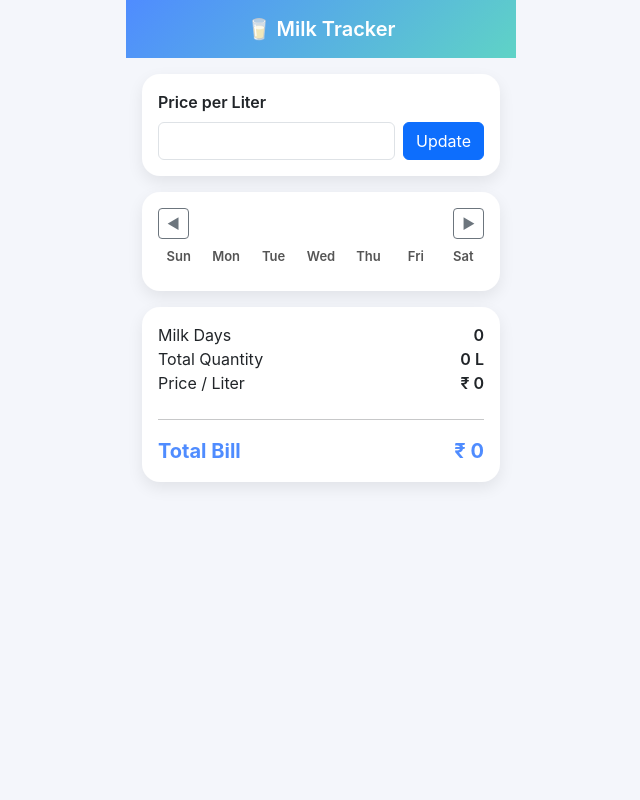
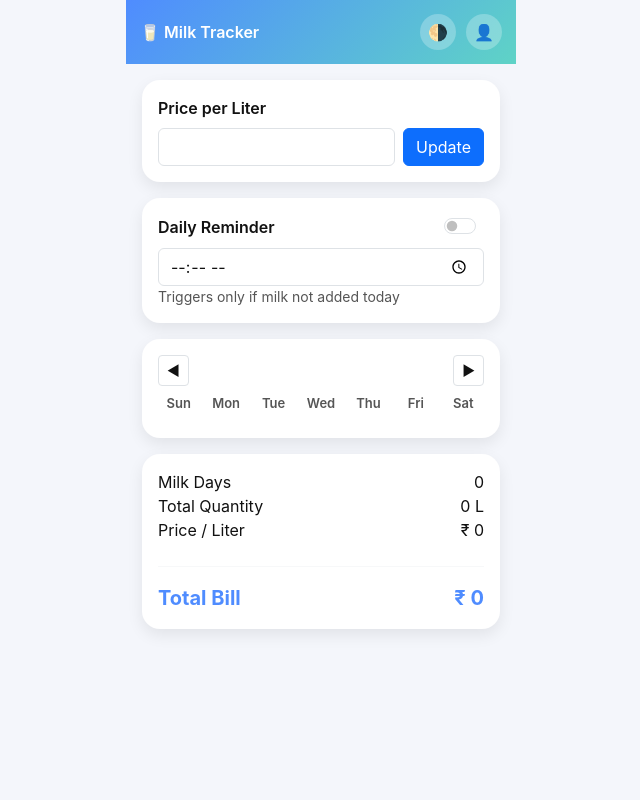
Before and after one commit to DarkGuccifer/milk-tracker, a Flask app: template templates/dashboard.html in a window 1280 px wide. Shown: the whole page, without its empty margins (319-959 px from the left). Run offline with Flask 3, Linux system fonts and the light colour scheme; the template is opened without the code that fills it: most values are stand-ins (such as "Sample title", 1, 10 or a date in 2020); data that the repository does not hold is empty; some libraries are stand-ins or nearby versions.

Commit message:
new UI and Add ons

```diff
--- a/app.py
+++ b/app.py
@@ -1,4 +1,4 @@
-from flask import Flask, render_template, request, jsonify
+from flask import Flask, render_template, request, jsonify, redirect, session
 from flask_sqlalchemy import SQLAlchemy
 from datetime import date, datetime
 from sqlalchemy.engine.url import URL
@@ -7,7 +7,7 @@ app = Flask(__name__)
 app.secret_key = "milk-secret-key"
 
 # --------------------------------------------------
-# DATABASE CONFIG (SUPABASE via IP – DNS SAFE)
+# DATABASE CONFIG (UNCHANGED – SUPABASE via IP)
 # --------------------------------------------------
 
 DATABASE = {
@@ -18,10 +18,9 @@ DATABASE = {
     "query": {"sslmode": "require"}
 }
 
-# IMPORTANT: hostaddr forces IP usage (bypasses DNS)
 ENGINE_OPTIONS = {
     "connect_args": {
-        "hostaddr": "3.111.225.200",  # from nslookup
+        "hostaddr": "3.111.225.200",
         "port": 5432
     }
 }
@@ -33,11 +32,6 @@ app.config["SQLALCHEMY_TRACK_MODIFICATIONS"] = False
 db = SQLAlchemy(app)
 
 # --------------------------------------------------
-# CONSTANTS
-# --------------------------------------------------
-DEFAULT_USER_ID = 1
-
-# --------------------------------------------------
 # MODELS
 # --------------------------------------------------
 
@@ -45,6 +39,11 @@ class User(db.Model):
     __tablename__ = "users"
     id = db.Column(db.Integer, primary_key=True)
     name = db.Column(db.String, unique=True)
+    pin = db.Column(db.String(4), nullable=False)
+
+    # 🔔 Reminder fields
+    reminder_enabled = db.Column(db.Boolean, default=False)
+    reminder_time = db.Column(db.Time, nullable=True)
 
 class MilkLog(db.Model):
     __tablename__ = "milk_log"
@@ -62,28 +61,123 @@ class MonthlyPrice(db.Model):
     price = db.Column(db.Integer)
 
 # --------------------------------------------------
-# ROUTES
+# AUTH
 # --------------------------------------------------
 
 @app.route("/")
-def splash():
-    return render_template("splash.html")
+def root():
+    return redirect("/auth")
+
+@app.route("/auth", methods=["GET", "POST"])
+def auth():
+    if request.method == "GET":
+        return render_template("auth.html")
+
+    data = request.json
+    mode = data.get("mode")
+    pin = data.get("pin", "").strip()
+    name = data.get("name", "").strip()
+
+    if not pin.isdigit() or len(pin) != 4:
+        return jsonify({"error": "PIN must be exactly 4 digits"}), 400
+
+    # ---------- REGISTER ----------
+    if mode == "register":
+        if not name:
+            return jsonify({"error": "Name required"}), 400
+
+        if User.query.filter_by(pin=pin).first():
+            return jsonify({"error": "PIN already exists"}), 400
+
+        user = User(name=name, pin=pin)
+        db.session.add(user)
+        db.session.commit()
+
+        session["user_id"] = user.id
+        session["username"] = user.name
+
+        return jsonify({"success": True})
+
+    # ---------- LOGIN ----------
+    user = User.query.filter_by(pin=pin).first()
+    if not user:
+        return jsonify({"error": "Invalid PIN"}), 401
+
+    session["user_id"] = user.id
+    session["username"] = user.name
+
+    return jsonify({"success": True})
+
+@app.route("/logout")
+def logout():
+    session.clear()
+    return redirect("/auth")
+
+# --------------------------------------------------
+# DASHBOARD
+# --------------------------------------------------
 
 @app.route("/dashboard")
 def dashboard():
+    if "user_id" not in session:
+        return redirect("/auth")
+
     today = date.today()
-    year = int(request.args.get("year", today.year))
-    month = int(request.args.get("month", today.month))
-
-    return render_template("dashboard.html", year=year, month=month)
+    return render_template(
+        "dashboard.html",
+        year=today.year,
+        month=today.month,
+        username=session["username"]
+    )
 
 # --------------------------------------------------
-# API: MONTH DATA
+# 🔔 REMINDER APIs
+# --------------------------------------------------
+
+@app.route("/api/reminder", methods=["GET"])
+def get_reminder():
+    if "user_id" not in session:
+        return jsonify({"error": "Unauthorized"}), 401
+
+    user = User.query.get(session["user_id"])
+
+    return jsonify({
+        "enabled": user.reminder_enabled,
+        "time": user.reminder_time.strftime("%H:%M") if user.reminder_time else None
+    })
+
+@app.route("/api/reminder", methods=["POST"])
+def set_reminder():
+    if "user_id" not in session:
+        return jsonify({"error": "Unauthorized"}), 401
+
+    data = request.json
+    enabled = bool(data.get("enabled"))
+    time_str = data.get("time")
+
+    user = User.query.get(session["user_id"])
+
+    user.reminder_enabled = enabled
+
+    if enabled and time_str:
+        user.reminder_time = datetime.strptime(time_str, "%H:%M").time()
+    else:
+        user.reminder_time = None
+
+    db.session.commit()
+
+    return jsonify({"success": True})
+
+# --------------------------------------------------
+# API: MONTH
 # --------------------------------------------------
 
 @app.route("/api/month")
 def api_month():
-    user_id = DEFAULT_USER_ID
+    if "user_id" not in session:
+        return jsonify({"error": "Unauthorized"}), 401
+
+    user_id = session["user_id"]
     year = int(request.args["year"])
     month = int(request.args["month"])
 
@@ -103,36 +197,36 @@ def api_month():
     ).first()
 
     price = price_row.price if price_row else 0
-
     total_qty = sum(days.values())
-    milk_days = len(days)
-    total_bill = total_qty * price
 
     return jsonify({
         "editable": editable,
         "days": days,
         "summary": {
-            "milk_days": milk_days,
+            "milk_days": len(days),
             "total_quantity": total_qty,
             "price": price,
-            "total_bill": total_bill
+            "total_bill": total_qty * price
         }
     })
 
 # --------------------------------------------------
-# API: SET DAY
+# API: DAY
 # --------------------------------------------------
 
 @app.route("/api/day", methods=["POST"])
 def api_day():
-    user_id = DEFAULT_USER_ID
+    if "user_id" not in session:
+        return jsonify({"error": "Unauthorized"}), 401
+
+    user_id = session["user_id"]
     data = request.json
 
     day = datetime.strptime(data["date"], "%Y-%m-%d").date()
     qty = int(data["quantity"])
 
     today = date.today()
-    if not (day.year == today.year and day.month == today.month):
+    if day.year != today.year or day.month != today.month:
         return jsonify({"error": "Read only"}), 403
 
     log = MilkLog.query.filter_by(user_id=user_id, day=day).first()
@@ -144,30 +238,26 @@ def api_day():
         if log:
             log.quantity = qty
         else:
-            db.session.add(MilkLog(
-                user_id=user_id,
-                day=day,
-                quantity=qty
-            ))
+            db.session.add(MilkLog(user_id=user_id, day=day, quantity=qty))
 
     db.session.commit()
     return jsonify({"success": True})
 
 # --------------------------------------------------
-# API: UPDATE PRICE
+# API: PRICE
 # --------------------------------------------------
 
 @app.route("/api/price", methods=["POST"])
 def api_price():
-    user_id = DEFAULT_USER_ID
+    if "user_id" not in session:
+        return jsonify({"error": "Unauthorized"}), 401
+
+    user_id = session["user_id"]
     price = int(request.json["price"])
-
     today = date.today()
 
     row = MonthlyPrice.query.filter_by(
-        user_id=user_id,
-        year=today.year,
-        month=today.month
+        user_id=user_id, year=today.year, month=today.month
     ).first()
 
     if row:
--- a/templates/dashboard.html
+++ b/templates/dashboard.html
@@ -5,51 +5,115 @@
 <meta name="viewport" content="width=device-width, initial-scale=1, viewport-fit=cover">
 <title>Milk Tracker</title>
 
-<!-- Bootstrap CSS -->
 <link href="https://cdn.jsdelivr.net/npm/bootstrap@5.3.2/dist/css/bootstrap.min.css" rel="stylesheet">
 
 <style>
+/* ================= THEME VARIABLES ================= */
+:root {
+    --bg: #f4f6fb;
+    --card: #ffffff;
+    --text: #111111;
+    --muted: #555;
+    --input-bg: #ffffff;
+    --input-text: #111111;
+    --border: #dee2e6;
+}
+
+body.dark {
+    --bg: #0f172a;
+    --card: #1e293b;
+    --text: #e5e7eb;
+    --muted: #94a3b8;
+    --input-bg: #0b1220;
+    --input-text: #e5e7eb;
+    --border: #334155;
+}
+
+/* ================= BASE ================= */
 body {
-    background: #f4f6fb;
+    background: var(--bg);
+    color: var(--text);
     font-family: -apple-system, BlinkMacSystemFont, "Segoe UI", Roboto;
 }
 
-/* iPhone container */
 .app-container {
     max-width: 390px;
     margin: auto;
     min-height: 100vh;
-    background: #f4f6fb;
 }
 
-/* Header */
+/* ================= HEADER ================= */
 .app-header {
     background: linear-gradient(135deg, #4f8cff, #5fd3c6);
     color: white;
     padding: 14px;
-    text-align: center;
-    font-size: 20px;
-    font-weight: 600;
-    position: sticky;
-    top: 0;
-    z-index: 10;
-}
-
-/* Cards */
-.card {
-    border-radius: 18px;
-    box-shadow: 0 6px 16px rgba(0,0,0,0.08);
-    border: none;
-}
-
-/* Calendar */
-.calendar-header {
     display: flex;
     justify-content: space-between;
     align-items: center;
     font-weight: 600;
 }
 
+.header-actions {
+    display: flex;
+    gap: 10px;
+}
+
+.icon-btn {
+    background: rgba(255,255,255,0.25);
+    border-radius: 50%;
+    width: 36px;
+    height: 36px;
+    display: flex;
+    align-items: center;
+    justify-content: center;
+    cursor: pointer;
+}
+
+/* ================= CARDS ================= */
+.card {
+    background: var(--card);
+    color: var(--text);
+    border-radius: 18px;
+    box-shadow: 0 6px 16px rgba(0,0,0,0.08);
+    border: none;
+}
+
+/* ================= INPUT FIX ================= */
+label,
+.form-check-label {
+    color: var(--text);
+}
+
+input.form-control {
+    background: var(--input-bg);
+    color: var(--input-text);
+    border: 1px solid var(--border);
+}
+
+input.form-control:focus {
+    background: var(--input-bg);
+    color: var(--input-text);
+    border-color: #4f8cff;
+    box-shadow: none;
+}
+
+/* ================= BOOTSTRAP OVERRIDES ================= */
+.text-muted,
+small {
+    color: var(--muted) !important;
+}
+
+.btn-outline-secondary {
+    color: var(--text);
+    border-color: var(--border);
+}
+
+.btn-outline-secondary:hover {
+    background: var(--border);
+    color: var(--text);
+}
+
+/* ================= CALENDAR ================= */
 .calendar-grid {
     display: grid;
     grid-template-columns: repeat(7, 1fr);
@@ -60,17 +124,16 @@ body {
 .day-name {
     font-size: 13px;
     font-weight: 600;
-    color: #555;
+    color: var(--muted);
 }
 
 .day {
-    background: white;
+    background: var(--card);
     border-radius: 14px;
     padding: 6px 0;
     min-height: 62px;
-    font-size: 14px;
     cursor: pointer;
-    position: relative;
+    color: var(--text);
 }
 
 .day.today {
@@ -92,15 +155,26 @@ body {
     font-weight: 600;
 }
 
-/* Summary */
+/* ================= SUMMARY ================= */
 .summary-value {
     font-weight: 600;
+    color: var(--text);
 }
 
 .total {
     font-size: 20px;
     font-weight: 700;
     color: #4f8cff;
+}
+
+/* ================= MODALS ================= */
+.modal-content {
+    background: var(--card);
+    color: var(--text);
+}
+
+hr {
+    border-color: var(--border);
 }
 </style>
 </head>
@@ -109,12 +183,18 @@ body {
 
 <div class="app-container">
 
-    <!-- Header -->
-    <div class="app-header">🥛 Milk Tracker</div>
+<!-- HEADER -->
+<div class="app-header">
+    <span>🥛 Milk Tracker</span>
+    <div class="header-actions">
+        <div class="icon-btn" onclick="toggleTheme()" title="Theme">🌗</div>
+        <div class="icon-btn" data-bs-toggle="modal" data-bs-target="#profileModal">👤</div>
+    </div>
+</div>
 
 <div class="p-3">
 
-        <!-- Price Card -->
+<!-- PRICE -->
 <div class="card mb-3 p-3">
     <label class="fw-semibold mb-2">Price per Liter</label>
     <div class="d-flex gap-2">
@@ -123,40 +203,45 @@ body {
     </div>
 </div>
 
-        <!-- Calendar Card -->
+<!-- REMINDER -->
 <div class="card mb-3 p-3">
-            <div class="calendar-header mb-2">
+    <div class="d-flex justify-content-between align-items-center">
+        <span class="fw-semibold">Daily Reminder</span>
+        <div class="form-check form-switch">
+            <input class="form-check-input" type="checkbox" id="reminderToggle">
+        </div>
+    </div>
+    <input type="time" class="form-control mt-2" id="reminderTime">
+    <small class="text-muted">Triggers only if milk not added today</small>
+</div>
+
+<!-- CALENDAR -->
+<div class="card mb-3 p-3">
+    <div class="d-flex justify-content-between mb-2 fw-semibold">
         <button class="btn btn-sm btn-outline-secondary" onclick="changeMonth(-1)">◀</button>
         <div id="monthYear"></div>
         <button class="btn btn-sm btn-outline-secondary" onclick="changeMonth(1)">▶</button>
     </div>
 
     <div class="calendar-grid mb-2">
-                <div class="day-name">Sun</div>
-                <div class="day-name">Mon</div>
-                <div class="day-name">Tue</div>
-                <div class="day-name">Wed</div>
-                <div class="day-name">Thu</div>
-                <div class="day-name">Fri</div>
-                <div class="day-name">Sat</div>
+        <div class="day-name">Sun</div><div class="day-name">Mon</div><div class="day-name">Tue</div>
+        <div class="day-name">Wed</div><div class="day-name">Thu</div><div class="day-name">Fri</div><div class="day-name">Sat</div>
     </div>
 
     <div class="calendar-grid" id="calendar"></div>
 </div>
 
-        <!-- Summary Card -->
+<!-- SUMMARY -->
 <div class="card p-3">
     <div class="d-flex justify-content-between">
-                <span>Milk Days</span>
-                <span class="summary-value" id="days">0</span>
+        <span>Milk Days</span><span id="days">0</span>
     </div>
     <div class="d-flex justify-content-between">
-                <span>Total Quantity</span>
-                <span class="summary-value" id="quantity">0 L</span>
+        <span>Total Quantity</span><span id="quantity">0 L</span>
     </div>
     <div class="d-flex justify-content-between mb-2">
         <span>Price / Liter</span>
-                <span class="summary-value">₹ <span id="priceDisplay">0</span></span>
+        <span>₹ <span id="priceDisplay">0</span></span>
     </div>
     <hr>
     <div class="d-flex justify-content-between total">
@@ -168,37 +253,70 @@ body {
 </div>
 </div>
 
-<!-- Quantity Modal -->
-<div class="modal fade" id="quantityModal" tabindex="-1">
+<!-- PROFILE MODAL -->
+<div class="modal fade" id="profileModal">
   <div class="modal-dialog modal-dialog-centered">
     <div class="modal-content rounded-4">
-      <div class="modal-header border-0">
-        <h5 class="modal-title">Select Quantity</h5>
-        <button type="button" class="btn-close" data-bs-dismiss="modal"></button>
+      <div class="modal-header">
+        <h5>Profile</h5>
+        <button class="btn-close" data-bs-dismiss="modal"></button>
       </div>
       <div class="modal-body text-center">
-        <button class="btn btn-success w-100 mb-3 py-3 fs-5"
-                onclick="setQuantity(1)">
-          1 Liter
-        </button>
-        <button class="btn btn-primary w-100 mb-3 py-3 fs-5"
-                onclick="setQuantity(2)">
-          2 Liters
-        </button>
-        <button class="btn btn-outline-secondary w-100"
-                onclick="setQuantity(0)">
-          No Milk
-        </button>
+        <p class="fw-semibold">{{ username }}</p>
+        <a href="/logout" class="btn btn-danger w-100">Logout</a>
       </div>
     </div>
   </div>
 </div>
 
-<!-- Bootstrap JS -->
+<!-- QUANTITY MODAL -->
+<div class="modal fade" id="quantityModal">
+  <div class="modal-dialog modal-dialog-centered">
+    <div class="modal-content rounded-4">
+      <div class="modal-header border-0">
+        <h5>Select Quantity</h5>
+        <button class="btn-close" data-bs-dismiss="modal"></button>
+      </div>
+      <div class="modal-body text-center">
+        <button class="btn btn-success w-100 mb-2" onclick="setQuantity(1)">1 Liter</button>
+        <button class="btn btn-primary w-100 mb-2" onclick="setQuantity(2)">2 Liters</button>
+        <button class="btn btn-outline-secondary w-100" onclick="setQuantity(0)">No Milk</button>
+      </div>
+    </div>
+  </div>
+</div>
+
 <script src="https://cdn.jsdelivr.net/npm/bootstrap@5.3.2/dist/js/bootstrap.bundle.min.js"></script>
 
 <script>
-/* -------- INITIAL DATA FROM SERVER -------- */
+/* ===== THEME ===== */
+function toggleTheme() {
+    document.body.classList.toggle("dark");
+    localStorage.setItem("theme",
+        document.body.classList.contains("dark") ? "dark" : "light"
+    );
+}
+if (localStorage.getItem("theme") === "dark") {
+    document.body.classList.add("dark");
+}
+
+/* ===== REMINDER STATE (PERSIST FIX) ===== */
+const reminderToggle = document.getElementById("reminderToggle");
+const reminderTime = document.getElementById("reminderTime");
+
+// restore
+reminderToggle.checked = localStorage.getItem("reminder_enabled") === "true";
+reminderTime.value = localStorage.getItem("reminder_time") || "";
+
+// save
+reminderToggle.addEventListener("change", () => {
+    localStorage.setItem("reminder_enabled", reminderToggle.checked);
+});
+reminderTime.addEventListener("change", () => {
+    localStorage.setItem("reminder_time", reminderTime.value);
+});
+
+/* ===== EXISTING LOGIC ===== */
 const SERVER_YEAR = Number(document.body.dataset.year);
 const SERVER_MONTH = Number(document.body.dataset.month);
 
@@ -207,7 +325,6 @@ let milkData = {};
 let editable = false;
 let selectedKey = null;
 
-/* -------- LOAD MONTH DATA -------- */
 async function loadMonth() {
     const y = currentDate.getFullYear();
     const m = currentDate.getMonth() + 1;
@@ -218,64 +335,47 @@ async function loadMonth() {
     milkData = data.days;
     editable = data.editable;
 
-    document.getElementById("price").value = data.summary.price;
-    document.getElementById("priceDisplay").innerText = data.summary.price;
-    document.getElementById("days").innerText = data.summary.milk_days;
-    document.getElementById("quantity").innerText = data.summary.total_quantity + " L";
-    document.getElementById("bill").innerText = data.summary.total_bill;
+    price.value = data.summary.price;
+    priceDisplay.innerText = data.summary.price;
+    days.innerText = data.summary.milk_days;
+    quantity.innerText = data.summary.total_quantity + " L";
+    bill.innerText = data.summary.total_bill;
 
     renderCalendar();
 }
 
-/* -------- CALENDAR RENDER -------- */
 function renderCalendar() {
-    const calendar = document.getElementById("calendar");
     calendar.innerHTML = "";
+    monthYear.innerText =
+        currentDate.toLocaleString("default", { month: "long", year: "numeric" });
 
     const year = currentDate.getFullYear();
     const month = currentDate.getMonth();
-
-    document.getElementById("monthYear").innerText =
-        currentDate.toLocaleString("default", { month: "long", year: "numeric" });
-
     const firstDay = new Date(year, month, 1).getDay();
     const daysInMonth = new Date(year, month + 1, 0).getDate();
 
-    for (let i = 0; i < firstDay; i++) {
-        calendar.appendChild(document.createElement("div"));
-    }
+    for (let i = 0; i < firstDay; i++) calendar.appendChild(document.createElement("div"));
 
-    for (let day = 1; day <= daysInMonth; day++) {
+    for (let d = 1; d <= daysInMonth; d++) {
         const div = document.createElement("div");
         div.className = "day";
-        div.innerHTML = `<div>${day}</div>`;
+        div.innerHTML = `<div>${d}</div>`;
 
-        const key = `${year}-${String(month + 1).padStart(2,'0')}-${String(day).padStart(2,'0')}`;
+        const key = `${year}-${String(month+1).padStart(2,'0')}-${String(d).padStart(2,'0')}`;
 
         if (milkData[key]) {
             div.classList.add(milkData[key] === 1 ? "selected-1" : "selected-2");
             div.innerHTML += `<div class="qty">${milkData[key]}L</div>`;
         }
 
-        const today = new Date();
-        if (day === today.getDate() &&
-            month === today.getMonth() &&
-            year === today.getFullYear()) {
-            div.classList.add("today");
-        }
-
-        if (editable) {
-            div.onclick = () => openModal(key);
-        }
-
+        if (editable) div.onclick = () => openModal(key);
         calendar.appendChild(div);
     }
 }
 
-/* -------- MODAL -------- */
 function openModal(key) {
     selectedKey = key;
-    new bootstrap.Modal(document.getElementById("quantityModal")).show();
+    new bootstrap.Modal(quantityModal).show();
 }
 
 async function setQuantity(qty) {
@@ -284,28 +384,21 @@ async function setQuantity(qty) {
         headers: {"Content-Type": "application/json"},
         body: JSON.stringify({ date: selectedKey, quantity: qty })
     });
-
-    bootstrap.Modal.getInstance(
-        document.getElementById("quantityModal")
-    ).hide();
-
+    bootstrap.Modal.getInstance(quantityModal).hide();
     loadMonth();
 }
 
-/* -------- PRICE -------- */
 async function updatePrice() {
-    const price = document.getElementById("price").value;
     await fetch("/api/price", {
         method: "POST",
         headers: {"Content-Type": "application/json"},
-        body: JSON.stringify({ price: price })
+        body: JSON.stringify({ price: price.value })
     });
     loadMonth();
 }
 
-/* -------- MONTH NAV -------- */
-function changeMonth(offset) {
-    currentDate.setMonth(currentDate.getMonth() + offset);
+function changeMonth(o) {
+    currentDate.setMonth(currentDate.getMonth() + o);
     loadMonth();
 }
 
```
Also changed, not shown: templates/auth.html (added, +172 -0 lines), templates/splash.html (deleted, +0 -87 lines), testdb.py (deleted, +0 -13 lines), instance/milk.db (deleted). Lines whose indentation alone changed are shown as unchanged.
